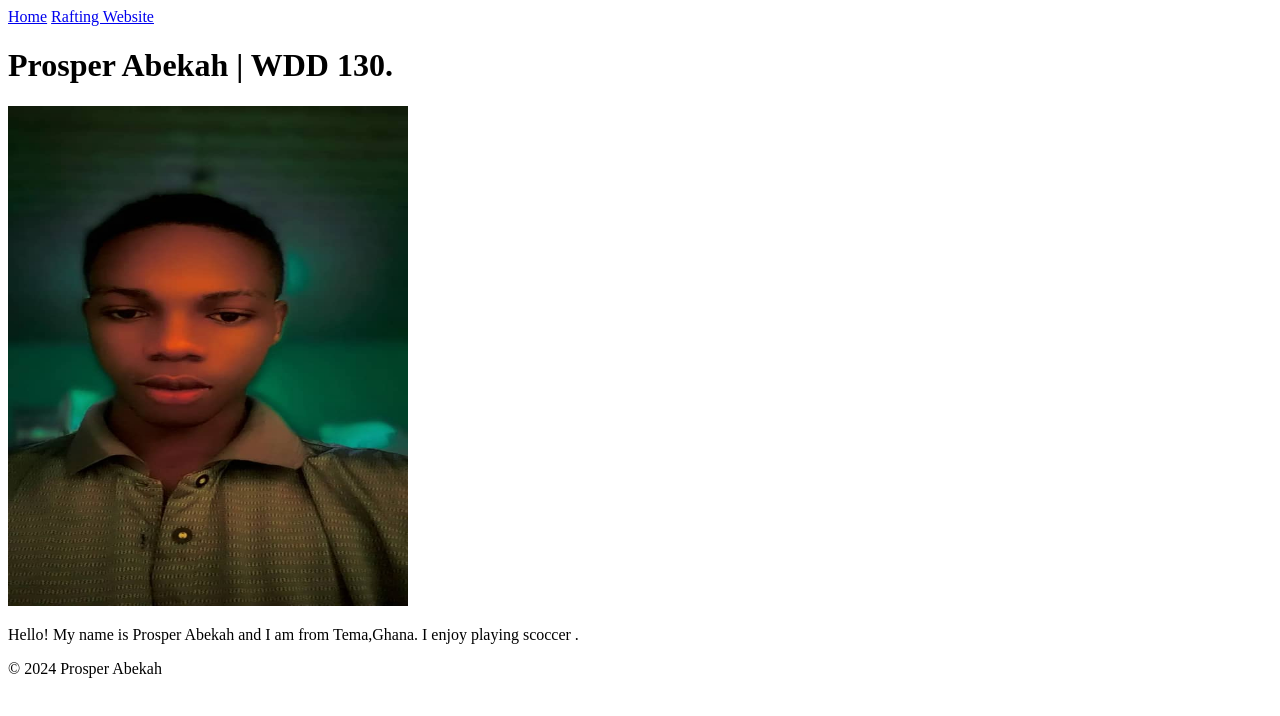
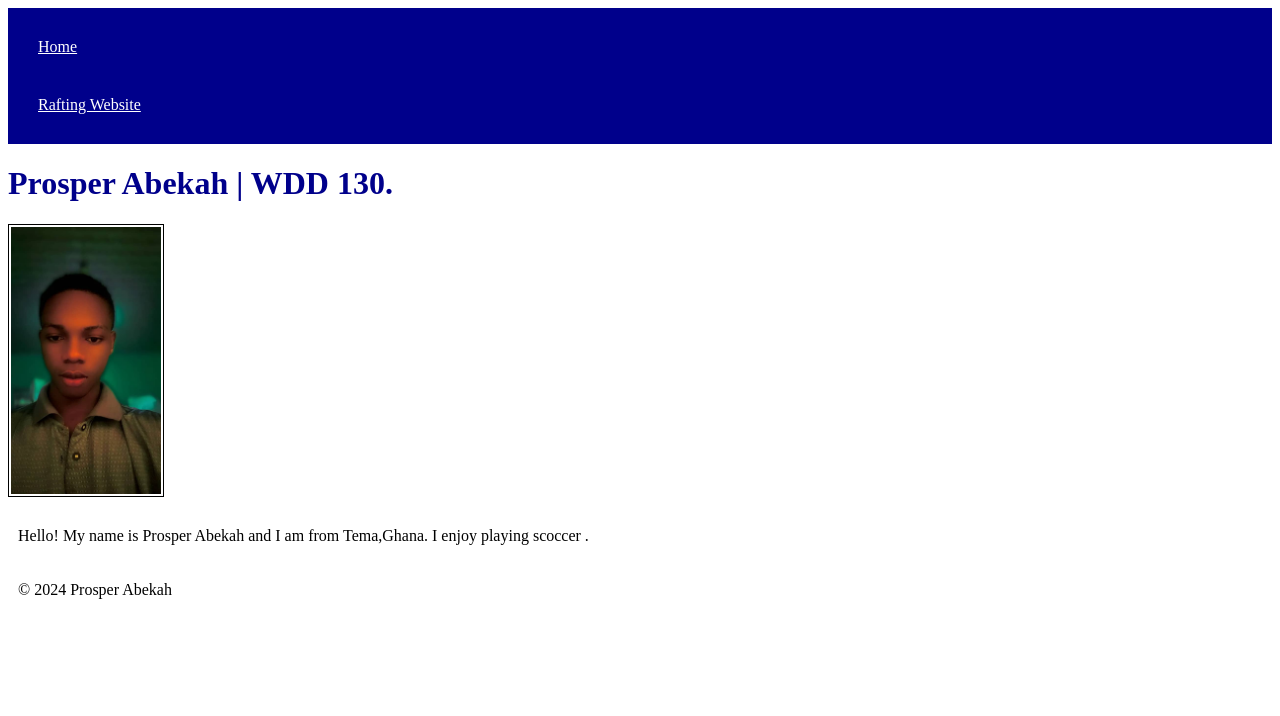
Before and after one commit to prosperabekah404-hash/wdd130, a plain HTML site: page index.html in a window 1280 px wide. Drawn offline with Linux system fonts and the light colour scheme.

Commit message:
Add CSS styles for navigation, headings, images, and paragraphs

```diff
--- a/index.html
+++ b/index.html
@@ -1,6 +1,7 @@
 <!DOCTYPE html>
 <html lang="en">
 <head>
+    <link rel="stylesheet" href="styles/styles.css">
     <meta charset="UTF-8">
     <meta name="viewport" content="width=device-width, initial-scale=1.0">
     <title>[Prosper Abekah] WDD 130 | Personal Homepage</title>
--- a/styles/styles.css
+++ b/styles/styles.css
@@ -0,0 +1,22 @@
+nav {
+    background-color: darkblue;
+    padding: 10px
+}
+nav a {
+    color: white;
+    display: block;
+    padding: 20px   ;
+}
+h1 {
+    color: darkblue;
+}
+img {
+    width: 150px;
+    height: auto;
+    border: 1px solid black;
+    padding: 2px;
+    box-shadoww: 0 0 30px gray;
+}
+p{
+    padding: 10px;
+}
```
